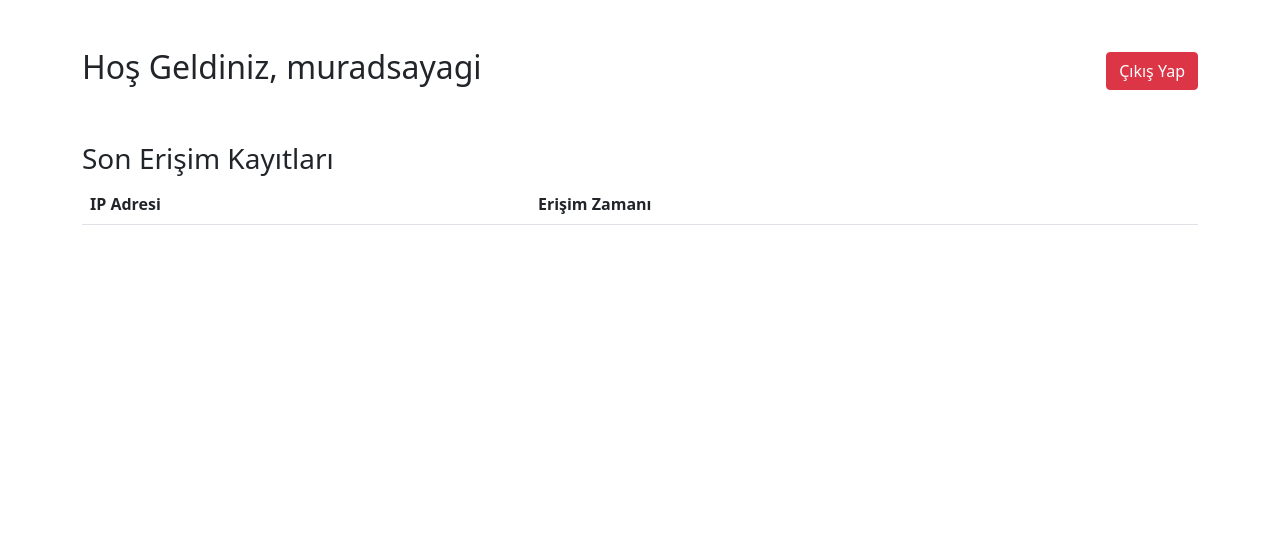
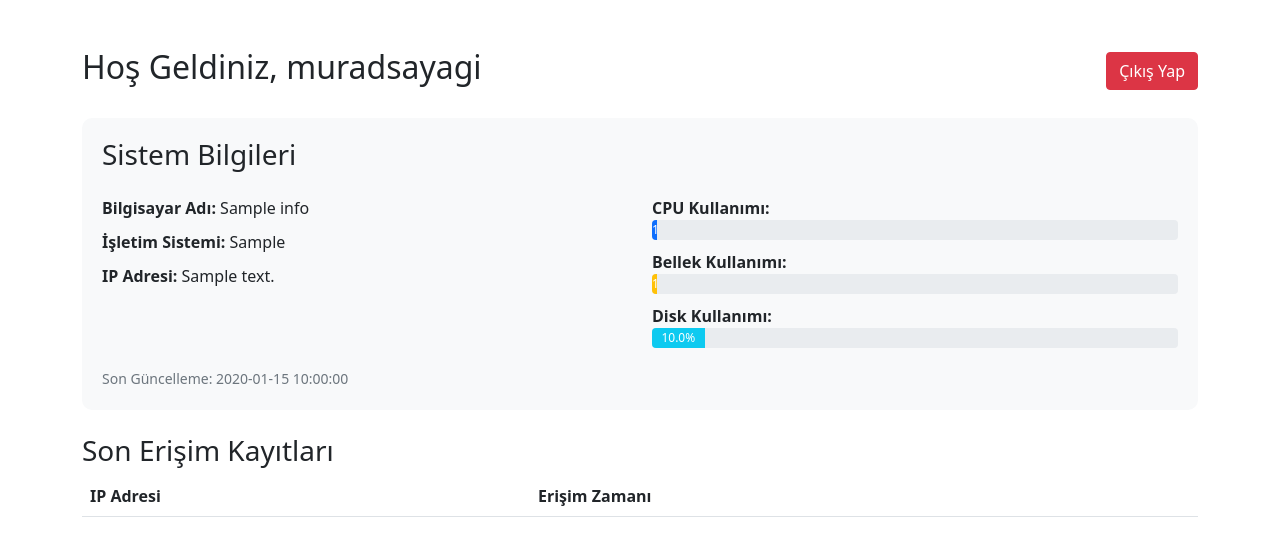
Before and after one commit to kenanpesi/kenanpesi, a Flask app: page /dashboard in a window 1280 px wide. Shown: the top 556 px of the page. Run offline with Flask 3, Linux system fonts and the light colour scheme; a user stored in the database is signed in; tables that the repository leaves empty hold one stand-in row (values such as "Sample post"); lists and menus that the app fills with data are empty.

Commit message:
Sistem bilgilerini gosterme ozelligi eklendi

```diff
--- a/app.py
+++ b/app.py
@@ -1,4 +1,4 @@
-from flask import Flask, render_template, request, redirect, url_for, flash
+from flask import Flask, render_template, request, redirect, url_for, flash, jsonify
 from flask_sqlalchemy import SQLAlchemy
 from flask_login import LoginManager, UserMixin, login_user, login_required, logout_user, current_user
 from werkzeug.security import generate_password_hash, check_password_hash
@@ -31,6 +31,16 @@
     ip_address = db.Column(db.String(50))
     access_time = db.Column(db.DateTime, default=datetime.datetime.utcnow)
     user_id = db.Column(db.Integer, db.ForeignKey('user.id'))
+
+class SystemInfo(db.Model):
+    id = db.Column(db.Integer, primary_key=True)
+    hostname = db.Column(db.String(100))
+    os = db.Column(db.String(100))
+    cpu_percent = db.Column(db.Float)
+    memory_percent = db.Column(db.Float)
+    disk_usage = db.Column(db.Float)
+    ip_address = db.Column(db.String(50))
+    last_update = db.Column(db.DateTime, default=datetime.datetime.utcnow)
 
 @login_manager.user_loader
 def load_user(user_id):
@@ -95,13 +105,40 @@
         app.logger.error(f"Login hatası: {str(e)}")
         return f"Giriş işlemi sırasında hata: {str(e)}", 500
 
+@app.route('/update_system_info', methods=['POST'])
+@login_required
+def update_system_info():
+    try:
+        data = request.get_json()
+        system_info = SystemInfo(
+            hostname=data.get('hostname'),
+            os=data.get('os'),
+            cpu_percent=data.get('cpu_percent'),
+            memory_percent=data.get('memory_percent'),
+            disk_usage=data.get('disk_usage'),
+            ip_address=data.get('ip_address'),
+            last_update=datetime.datetime.strptime(data.get('last_update'), '%Y-%m-%d %H:%M:%S')
+        )
+        db.session.add(system_info)
+        db.session.commit()
+        return jsonify({'status': 'success'}), 200
+    except Exception as e:
+        app.logger.error(f"Sistem bilgisi güncellenirken hata: {str(e)}")
+        return jsonify({'error': str(e)}), 500
+
 @app.route('/dashboard')
 @login_required
 def dashboard():
     try:
         # Son erişimleri getir
         access_logs = AccessLog.query.filter_by(user_id=current_user.id).order_by(AccessLog.access_time.desc()).limit(10)
-        return render_template('dashboard.html', access_logs=access_logs)
+
+        # Son sistem bilgisini getir
+        system_info = SystemInfo.query.order_by(SystemInfo.last_update.desc()).first()
+
+        return render_template('dashboard.html',
+                             access_logs=access_logs,
+                             system_info=system_info)
     except Exception as e:
         app.logger.error(f"Dashboard hatası: {str(e)}")
         return f"Bir hata oluştu: {str(e)}", 500
--- a/requirements.txt
+++ b/requirements.txt
@@ -5,3 +5,6 @@
 python-dotenv==1.0.0
 psycopg2-binary==2.9.9
 gunicorn==21.2.0
+psutil==5.9.6
+requests==2.31.0
+pywin32==306
--- a/templates/dashboard.html
+++ b/templates/dashboard.html
@@ -3,15 +3,84 @@
 <head>
     <title>Kontrol Paneli</title>
     <link href="https://cdn.jsdelivr.net/npm/bootstrap@5.1.3/dist/css/bootstrap.min.css" rel="stylesheet">
+    <style>
+        .system-info {
+            background-color: #f8f9fa;
+            border-radius: 10px;
+            padding: 20px;
+            margin-bottom: 20px;
+        }
+        .info-item {
+            margin-bottom: 10px;
+        }
+        .progress {
+            height: 20px;
+        }
+    </style>
 </head>
 <body>
     <div class="container mt-5">
-        <div class="d-flex justify-content-between align-items-center">
+        <div class="d-flex justify-content-between align-items-center mb-4">
             <h2>Hoş Geldiniz, {{ current_user.username }}</h2>
             <a href="{{ url_for('logout') }}" class="btn btn-danger">Çıkış Yap</a>
         </div>
 
-        <div class="mt-5">
+        {% if system_info %}
+        <div class="system-info">
+            <h3 class="mb-4">Sistem Bilgileri</h3>
+            <div class="row">
+                <div class="col-md-6">
+                    <div class="info-item">
+                        <strong>Bilgisayar Adı:</strong> {{ system_info.hostname }}
+                    </div>
+                    <div class="info-item">
+                        <strong>İşletim Sistemi:</strong> {{ system_info.os }}
+                    </div>
+                    <div class="info-item">
+                        <strong>IP Adresi:</strong> {{ system_info.ip_address }}
+                    </div>
+                </div>
+                <div class="col-md-6">
+                    <div class="info-item">
+                        <strong>CPU Kullanımı:</strong>
+                        <div class="progress">
+                            <div class="progress-bar bg-primary" role="progressbar"
+                                 style="width: {{ system_info.cpu_percent }}%">
+                                {{ "%.1f"|format(system_info.cpu_percent) }}%
+                            </div>
+                        </div>
+                    </div>
+                    <div class="info-item">
+                        <strong>Bellek Kullanımı:</strong>
+                        <div class="progress">
+                            <div class="progress-bar bg-warning" role="progressbar"
+                                 style="width: {{ system_info.memory_percent }}%">
+                                {{ "%.1f"|format(system_info.memory_percent) }}%
+                            </div>
+                        </div>
+                    </div>
+                    <div class="info-item">
+                        <strong>Disk Kullanımı:</strong>
+                        <div class="progress">
+                            <div class="progress-bar bg-info" role="progressbar"
+                                 style="width: {{ system_info.disk_usage }}%">
+                                {{ "%.1f"|format(system_info.disk_usage) }}%
+                            </div>
+                        </div>
+                    </div>
+                </div>
+                <div class="col-12 mt-2 text-muted">
+                    <small>Son Güncelleme: {{ system_info.last_update.strftime('%Y-%m-%d %H:%M:%S') }}</small>
+                </div>
+            </div>
+        </div>
+        {% else %}
+        <div class="alert alert-warning">
+            Henüz sistem bilgisi alınamadı. Lütfen Windows servisinin çalıştığından emin olun.
+        </div>
+        {% endif %}
+
+        <div class="mt-4">
             <h3>Son Erişim Kayıtları</h3>
             <table class="table">
                 <thead>
@@ -31,5 +100,12 @@
             </table>
         </div>
     </div>
+
+    <script>
+        // Her 30 saniyede bir sayfayı yenile
+        setTimeout(function() {
+            location.reload();
+        }, 30000);
+    </script>
 </body>
 </html>
```
Also changed, not shown: service_handler.py (+73 -9 lines).
